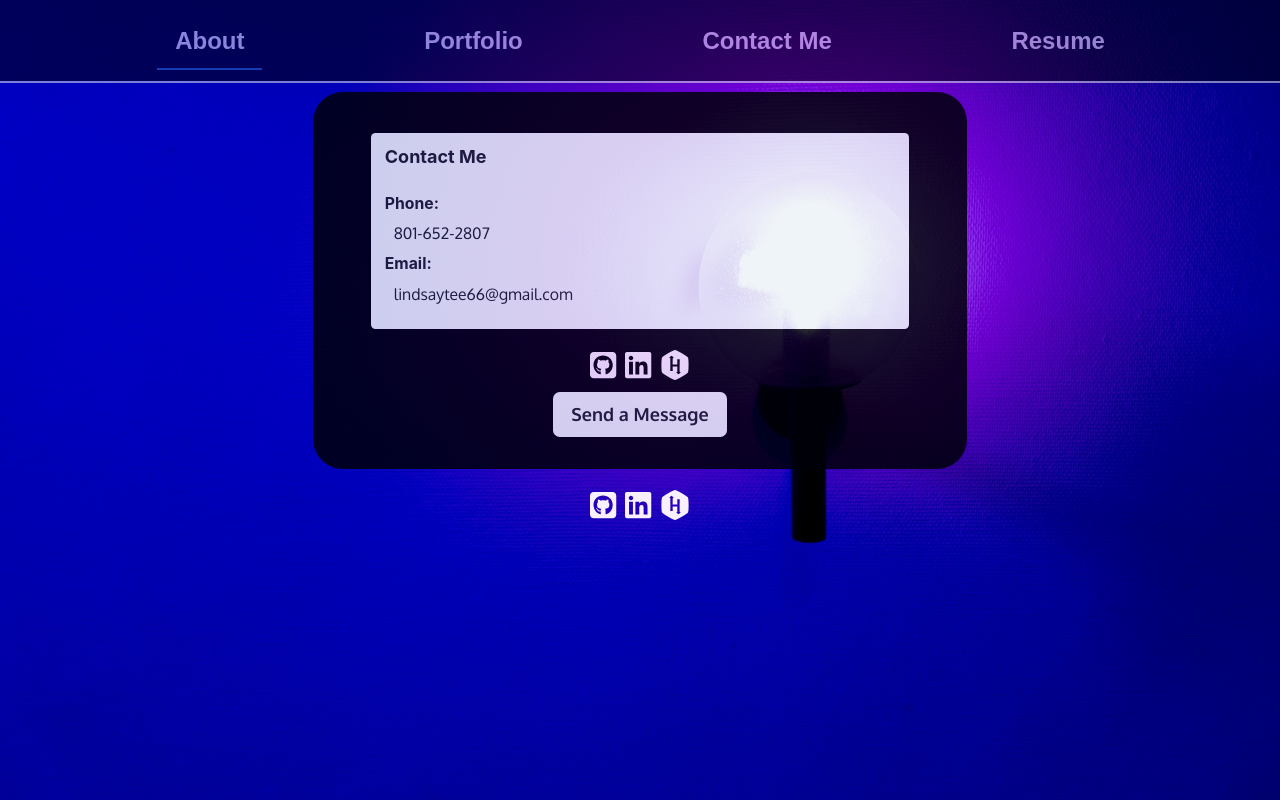
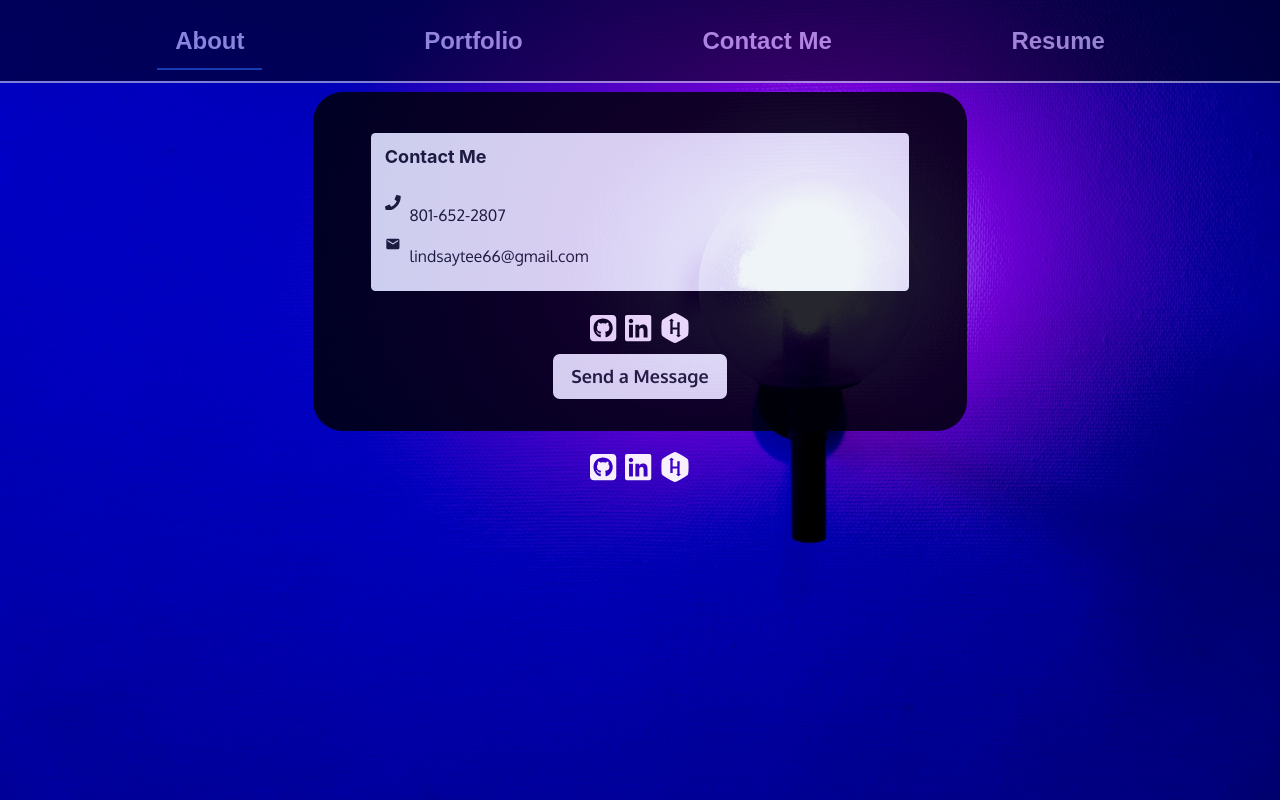
Before and after one commit to lindsay-terry/from-the-vault, a React (Vite) app: page /contact in a window 1280 px wide. Built offline with nearby package versions, Linux system fonts and the light colour scheme; a web font is replaced by a local one.

Commit message:
Adds icons to contact info

```diff
--- a/src/components/UI/ContactInfo.jsx
+++ b/src/components/UI/ContactInfo.jsx
@@ -1,6 +1,8 @@
 import ContactIcons from './ContactIcons';
 import PropTypes from 'prop-types';
 import { Box, Button, Container, Flex, Card, CardHeader, CardBody, Heading, Text } from '@chakra-ui/react';
+import { FaPhone } from "react-icons/fa";
+import { MdEmail } from "react-icons/md";
 
 export default function ContactInfo({ setContactView }) {
 
@@ -18,12 +20,12 @@ export default function ContactInfo({ setContactView }) {
                             <Heading size='sm'>Contact Me</Heading>
                         </CardHeader>
                         <CardBody>
-                            <Box>
-                                <Heading size='xs'>Phone:</Heading>
+                            <Box display='flex'>
+                                <Heading size='xs'><FaPhone /></Heading>
                                 <Text p='2' fontSize='sm'>801-652-2807</Text>
                             </Box>
-                            <Box>
-                                <Heading size='xs'>Email:</Heading>
+                            <Box display='flex'>
+                                <Heading size='xs'><MdEmail /></Heading>
                                 <Text p='2' fontSize='sm'>lindsaytee66@gmail.com</Text>
                             </Box>
                         </CardBody>
```
